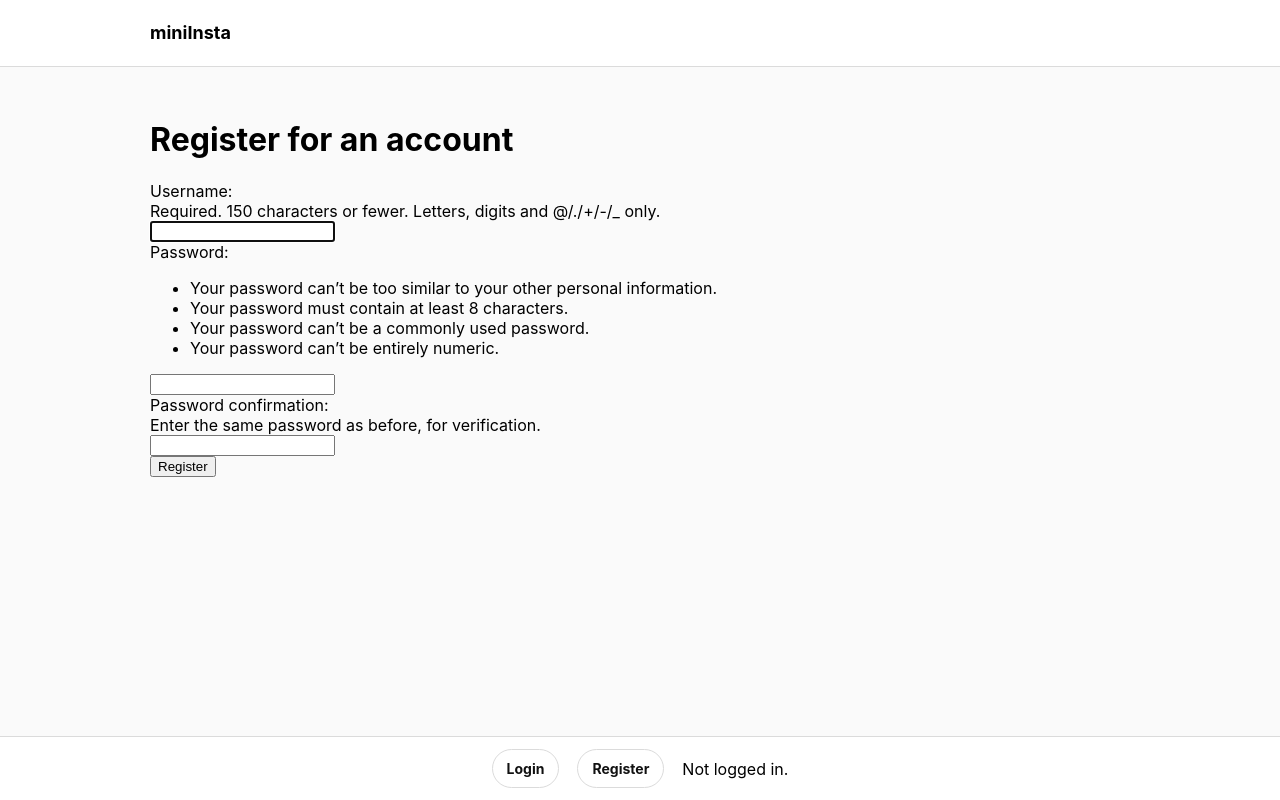
After one commit to varadarohokale/cs412, a Django app: page /mini_insta/register/ in a window 1280 px wide. The commit adds this page. Run offline with Django 5.2, Linux system fonts and the light colour scheme.

Commit message:
Task 1 Complete

```diff
--- a/cs412/urls.py
+++ b/cs412/urls.py
@@ -16,6 +16,8 @@ Including another URLconf
 """
 from django.contrib import admin
 from django.urls import path, include
+from django.conf.urls.static import static
+from django.conf import settings
 
 urlpatterns = [
     path("admin/", admin.site.urls),
@@ -24,5 +26,5 @@ urlpatterns = [
     path("main/", include("restaurant.urls")),
     path("mini_insta/", include("mini_insta.urls")),
 
-
 ]
+urlpatterns += static(settings.MEDIA_URL, document_root=settings.MEDIA_ROOT)
--- a/mini_insta/models.py
+++ b/mini_insta/models.py
@@ -7,6 +7,7 @@
 
 from django.db import models
 from django.urls import reverse
+from django.contrib.auth.models import User
 
 class Profile(models.Model):
     """Represent a user profile within the mini_insta application."""
@@ -25,6 +26,8 @@ class Profile(models.Model):
 
     # Date and time the profile was created/saved.
     join_date = models.DateTimeField(auto_now=True)
+
+    user = models.ForeignKey(User, on_delete=models.CASCADE)
 
     def __str__(self):
         """Return a string representation of this Profile."""
--- a/mini_insta/templates/mini_insta/base.html
+++ b/mini_insta/templates/mini_insta/base.html
@@ -11,19 +11,14 @@
 <html>
 
 <head>
-
     <title>mini_insta</title>
-
-    <!-- Link the external stylesheet for consistent styling -->
     <link rel="stylesheet" href="{% static 'mini_insta.css' %}">
 </head>
 
 <body>
 
-    <!-- Header section -->
     <header class="topbar">
         <div class="container topbar-inner">
-            <!-- Application title links back to profiles -->
             <h1 class="brand">
                 <a href="{% url 'show_all_profiles' %}">
                     miniInsta
@@ -32,44 +27,36 @@
         </div>
     </header>
 
-    <!-- Main content area -->
     <main class="container page">
         {% block content %}
         {% endblock %}
     </main>
 
-    <!-- Bottom navigation bar -->
     <footer class="bottom-nav">
         <div class="bottom-nav-inner">
 
-            <!-- Home: show feed when we know which profile we are in -->
-            {% if profile %}
-            <a class="bottom-nav-link" href="{% url 'show_feed' profile.pk %}">
-                Home
-            </a>
+            {% if request.user.is_authenticated %}
+            <a class="bottom-nav-link" href="{% url 'show_feed' %}">Feed</a>
+            <a class="bottom-nav-link" href="{% url 'search' %}">Search</a>
+            <a class="bottom-nav-link primary" href="{% url 'create_post' %}">Create Post</a>
+            <a class="bottom-nav-link" href="{% url 'show_own_profile' %}">Profile</a>
             {% endif %}
 
-            <!-- Search link -->
-            {% if profile %}
-            <a class="bottom-nav-link" href="{% url 'search' profile.pk %}">
-                Search
-            </a>
+            {% if request.user.is_authenticated %}
+            <form method="post" action="{% url 'logout' %}" class="logout-form">
+                {% csrf_token %}
+                <button type="submit" class="bottom-nav-link">Logout</button>
+            </form>
+            {% else %}
+            <a class="bottom-nav-link" href="{% url 'login' %}">Login</a>
+            <a class="bottom-nav-link" href="{% url 'register' %}">Register</a>
             {% endif %}
 
-            <!-- Create Post -->
-            {% if profile %}
-            <a class="bottom-nav-link primary" href="{% url 'create_post' profile.pk %}">
-                Create Post
-            </a>
+            {% if request.user.is_authenticated %}
+            Logged in user: {{ request.user }}
+            {% else %}
+            Not logged in.
             {% endif %}
-
-            <!-- Profile link -->
-            {% if profile %}
-            <a class="bottom-nav-link" href="{% url 'show_profile' profile.pk %}">
-                Profile
-            </a>
-            {% endif %}
-
 
         </div>
     </footer>
--- a/mini_insta/templates/mini_insta/create_post_form.html
+++ b/mini_insta/templates/mini_insta/create_post_form.html
@@ -16,7 +16,7 @@
     <h2>Create Post</h2>
 
     <!-- Form submits POST data to create_post view -->
-    <form method="POST" action="{% url 'create_post' profile.pk %}" enctype="multipart/form-data">
+    <form method="POST" action="{% url 'create_post' %}" enctype="multipart/form-data">
 
         {% csrf_token %}
         <!-- CSRF token required for secure POST submission -->
--- /dev/null
+++ b/mini_insta/templates/mini_insta/register.html
@@ -0,0 +1,11 @@
+{% extends 'mini_insta/base.html' %}
+
+{% block content %}
+<h1>Register for an account</h1>
+
+<form action="{% url 'register' %}" method="post">
+    {% csrf_token %}
+    {{ form }}
+    <input type="submit" value="Register">
+</form>
+{% endblock %}
--- a/mini_insta/templates/mini_insta/search.html
+++ b/mini_insta/templates/mini_insta/search.html
@@ -16,7 +16,7 @@
 
     <!-- Use GET (not POST) because this is not modifying data; it retrieves results.
          GET also places the query in the URL, making it easy to refresh/share results. -->
-    <form method="GET" action="{% url 'search' profile.pk %}">
+    <form method="GET" action="{% url 'search' %}">
 
         <!-- Input section: collect the user's query string. -->
         <div class="form-group">
--- a/mini_insta/templates/mini_insta/show_post.html
+++ b/mini_insta/templates/mini_insta/show_post.html
@@ -83,12 +83,13 @@
     <!-- Timestamp appears below the comments -->
     <div class="post-time muted">{{ post.timestamp }}</div>
 
-    <!-- Navigation back to the profile page, update or delete post  -->
+    <!-- Navigation back to the profile page, update or delete post -->
     <div class="post-detail-actions">
         <a class="btn btn-outline" href="{% url 'show_profile' post.profile.pk %}">
             Back to profile
         </a>
 
+        {% if request.user.is_authenticated and request.user == post.profile.user %}
         <a class="btn btn-outline" href="{% url 'update_post' post.pk %}">
             Update
         </a>
@@ -96,6 +97,7 @@
         <a class="btn btn-outline" href="{% url 'delete_post' post.pk %}">
             Delete
         </a>
+        {% endif %}
     </div>
 
 </div>
--- a/mini_insta/templates/mini_insta/update_profile_form.html
+++ b/mini_insta/templates/mini_insta/update_profile_form.html
@@ -46,7 +46,7 @@
             </button>
 
             <!-- Cancel uses a normal link because no data should be submitted. -->
-            <a href="{% url 'show_profile' object.pk %}" class="btn-secondary">
+            <a href="{% url 'show_profile' profile.pk %}" class="btn-secondary">
                 Cancel
             </a>
         </div>
--- a/mini_insta/urls.py
+++ b/mini_insta/urls.py
@@ -6,6 +6,7 @@
 from django.urls import path
 from django.conf.urls.static import static
 from django.conf import settings
+from django.contrib.auth import views as auth_views
 
 
 from .views import *
@@ -15,27 +16,37 @@ urlpatterns = [
     # Show all profiles.
     path("", ProfileListView.as_view(), name="show_all_profiles"),
 
-    # Show a single profile by primary key.
+    # Show the logged in user's own profile.
+    path("profile", MyProfileDetailView.as_view(), name="show_own_profile"),
+
+    # Show a single public profile by primary key.
     path("profile/<int:pk>", ProfileDetailView.as_view(), name="show_profile"),
 
-    # Show a single post by primary key.
+    # Update the logged in user's profile.
+    path("profile/update", UpdateProfileView.as_view(), name="update_profile"),
+
+    # Create a post for the logged in user's profile.
+    path("profile/create_post", CreatePostView.as_view(), name="create_post"),
+
+    # Show the logged in user's feed.
+    path("profile/feed", PostFeedListView.as_view(), name="show_feed"),
+
+    # Search as the logged in user.
+    path("profile/search", SearchView.as_view(), name="search"),
+
+    # Public post page.
     path("post/<int:pk>", PostDetailView.as_view(), name="show_post"),
 
-    # Create a post for a specific profile.
-    path( "profile/<int:pk>/create_post", CreatePostView.as_view(), name="create_post"),
-
-    path("profile/<int:pk>/update", UpdateProfileView.as_view(), name="update_profile"),
-
+    # Owner only post actions.
     path("post/<int:pk>/delete", DeletePostView.as_view(), name="delete_post"),
-
     path("post/<int:pk>/update", UpdatePostView.as_view(), name="update_post"),
 
+    # Public followers/following pages.
     path("profile/<int:pk>/followers", ShowFollowersDetailView.as_view(), name="show_followers"),
-
     path("profile/<int:pk>/following", ShowFollowingDetailView.as_view(), name="show_following"),
 
-    path("profile/<int:pk>/feed", PostFeedListView.as_view(), name="show_feed"),
-
-    path("profile/<int:pk>/search", SearchView.as_view(), name="search"),
+    # Authentication views.
+    path("login/", auth_views.LoginView.as_view(template_name="mini_insta/login.html"), name="login"),
+    path("logout/", auth_views.LogoutView.as_view(next_page="show_all_profiles"), name="logout"),
+    path("register/", UserRegistrationView.as_view(), name="register"),
 ]
-urlpatterns += static(settings.MEDIA_URL, document_root=settings.MEDIA_ROOT)
--- a/mini_insta/views.py
+++ b/mini_insta/views.py
@@ -12,7 +12,20 @@ from .models import Photo, Post, Profile
 from django.views.generic.edit import UpdateView, DeleteView
 from django.shortcuts import render
 from django.db.models import Q
+from django.contrib.auth.mixins import LoginRequiredMixin
+from django.contrib.auth.forms import UserCreationForm
+from django.contrib.auth.models import User
 
+class ProfileLoginRequiredMixin(LoginRequiredMixin):
+    """Require login and provide helper methods for the logged in Profile."""
+
+    def get_login_url(self):
+        """Return the URL required for login."""
+        return reverse("login")
+
+    def get_user_profile(self):
+        """Return the Profile associated with the logged in user."""
+        return Profile.objects.get(user=self.request.user)
 
 class ProfileListView(ListView):
     """Display a list of all Profile records."""
@@ -25,6 +38,14 @@ class ProfileListView(ListView):
 
     # Use this name to reference the QuerySet in the template.
     context_object_name = "profiles"
+
+    def dispatch(self, request, *args, **kwargs):
+        """Add debugging information."""
+        if request.user.is_authenticated:
+            print(f"ProfileListView.dispatch(): request.user={request.user}")
+        else:
+            print("ProfileListView.dispatch(): not logged in.")
+        return super().dispatch(request, *args, **kwargs)
 
 
 class ProfileDetailView(DetailView):
@@ -40,7 +61,7 @@ class ProfileDetailView(DetailView):
     context_object_name = "profile"
 
 
-class UpdateProfileView(UpdateView):
+class UpdateProfileView(ProfileLoginRequiredMixin, UpdateView):
     """Update an existing Profile record."""
 
     # Specify which model object is being updated.
@@ -59,6 +80,10 @@ class UpdateProfileView(UpdateView):
 
         # Delegate database update + redirect behavior to Django's UpdateView.
         return super().form_valid(form)
+
+    def get_object(self):
+        """Return the Profile associated with the logged in user."""
+        return self.get_user_profile()
 
 
 
@@ -85,7 +110,7 @@ class PostDetailView(DetailView):
         return context
 
 
-class CreatePostView(CreateView):
+class CreatePostView(ProfileLoginRequiredMixin, CreateView):
     """Create a new Post for a given Profile, including uploaded Photo(s)."""
 
     # Collect Post data (caption). Photo uploads are handled via request.FILES.
@@ -99,16 +124,15 @@ class CreatePostView(CreateView):
         context = super().get_context_data(**kwargs)
 
         # profile_pk identifies which Profile is creating the new Post.
-        profile_pk = self.kwargs["pk"]
-        context["profile"] = Profile.objects.get(pk=profile_pk)
+        context["profile"] = self.get_user_profile()
 
         return context
 
     def form_valid(self, form):
         """Save the Post, then create related Photo objects from uploaded files."""
         # profile_pk is the primary key of the Profile creating the Post.
-        profile_pk = self.kwargs["pk"]
-        profile = Profile.objects.get(pk=profile_pk)
+        profile = self.get_user_profile()
+
 
         # Attach the Post to the correct Profile before saving it.
         form.instance.profile = profile
@@ -132,7 +156,7 @@ class CreatePostView(CreateView):
         return reverse("show_post", kwargs={"pk": self.object.pk})
 
 
-class UpdatePostView(UpdateView):
+class UpdatePostView(ProfileLoginRequiredMixin, UpdateView):
     """Update an existing Post caption."""
 
     # Specify which model object is being updated.
@@ -156,8 +180,19 @@ class UpdatePostView(UpdateView):
         """Return the URL to display the updated Post."""
         return reverse("show_post", kwargs={"pk": self.object.pk})
 
+    def dispatch(self, request, *args, **kwargs):
+        """Only allow the owner of the Post to update it."""
+        post = self.get_object()
+        if post.profile != self.get_user_profile():
+            return render(
+                request,
+                "mini_insta/not_authorized.html",
+                {"message": "You may only update your own posts."},
+            )
+        return super().dispatch(request, *args, **kwargs)
 
-class DeletePostView(DeleteView):
+
+class DeletePostView(ProfileLoginRequiredMixin, DeleteView):
     """Delete an existing Post and redirect to the owner's Profile page."""
 
     # Specify which model object is being deleted.
@@ -185,6 +220,16 @@ class DeletePostView(DeleteView):
         # After deleting a Post, return to the Profile page of the Post owner.
         return reverse("show_profile", kwargs={"pk": self.object.profile.pk})
 
+    def dispatch(self, request, *args, **kwargs):
+        """Only allow the owner of the Post to delete it."""
+        post = self.get_object()
+        if post.profile != self.get_user_profile():
+            return render(
+                request,
+                "mini_insta/not_authorized.html",
+                {"message": "You may only delete your own posts."},
+            )
+        return super().dispatch(request, *args, **kwargs)
 
 
 class ShowFollowersDetailView(DetailView):
@@ -205,7 +250,7 @@ class ShowFollowingDetailView(DetailView):
 
 
 
-class PostFeedListView(ListView):
+class PostFeedListView(ProfileLoginRequiredMixin, ListView):
     """Display a feed of Posts for a single Profile."""
 
     # The feed is a list of Post objects, so ListView is appropriate.
@@ -214,26 +259,17 @@ class PostFeedListView(ListView):
     context_object_name = "posts"
 
     def get_queryset(self):
-        """Return the Posts in the feed for the Profile identified by pk."""
-        # profile_pk identifies which user's feed we are rendering.
-        profile_pk = self.kwargs["pk"]
-        profile = Profile.objects.get(pk=profile_pk)
-
-        # Delegate feed logic to the Profile accessor method.
+        """Return the feed Posts for the logged in user's Profile."""
+        profile = self.get_user_profile()
         return profile.get_post_feed()
 
     def get_context_data(self, **kwargs):
-        """Add the Profile to context for navigation links."""
+        """Add the logged in user's Profile to context for navigation links."""
         context = super().get_context_data(**kwargs)
-
-        # Provide "profile" so base.html can build nav links (home/search/profile).
-        profile_pk = self.kwargs["pk"]
-        context["profile"] = Profile.objects.get(pk=profile_pk)
-
+        context["profile"] = self.get_user_profile()
         return context
 
-
-class SearchView(ListView):
+class SearchView(ProfileLoginRequiredMixin, ListView):
     """Search Profiles and Posts based on a text query."""
 
     # Default results template (used when query is present).
@@ -248,8 +284,8 @@ class SearchView(ListView):
         # should display when no query parameter is provided.
         if "query" not in self.request.GET:
             # profile_pk identifies which Profile is performing the search.
-            profile_pk = self.kwargs["pk"]
-            profile = Profile.objects.get(pk=profile_pk)
+
+            profile = self.get_user_profile()
 
             # Render the search form template with required context.
             return render(request, "mini_insta/search.html", {"profile": profile})
@@ -258,7 +294,7 @@ class SearchView(ListView):
         return super().dispatch(request, *args, **kwargs)
 
     def get_queryset(self):
-        """Return Posts whose caption contains the query (case-insensitive)."""
+        """Return Posts whose caption contains the query ."""
         # q is the search query text typed by the user.
         q = self.request.GET.get("query", "").strip()
 
@@ -274,8 +310,7 @@ class SearchView(ListView):
         context = super().get_context_data(**kwargs)
 
         # profile_pk identifies which Profile is performing the search.
-        profile_pk = self.kwargs["pk"]
-        profile = Profile.objects.get(pk=profile_pk)
+        profile= self.get_user_profile()
         context["profile"] = profile
 
         # q is the search query text typed by the user.
@@ -298,3 +333,25 @@ class SearchView(ListView):
             context["profiles"] = Profile.objects.none()
 
         return context
+
+class MyProfileDetailView(ProfileLoginRequiredMixin, DetailView):
+    """Display the Profile of the logged in user."""
+
+    model = Profile
+    template_name = "mini_insta/show_profile.html"
+    context_object_name = "profile"
+
+    def get_object(self):
+        """Return the Profile associated with the logged in user."""
+        return self.get_user_profile()
+
+class UserRegistrationView(CreateView):
+    """Show/process form for account registration."""
+
+    template_name = "mini_insta/register.html"
+    form_class = UserCreationForm
+    model = User
+
+    def get_success_url(self):
+        """Return the URL to redirect to after creating a new User."""
+        return reverse("login")
--- a/static/mini_insta.css
+++ b/static/mini_insta.css
@@ -610,6 +610,23 @@ a {
     flex: 0 0 auto;
 }
 
+.logout-form {
+    margin: 0;
+    display: flex;
+    align-items: center;
+}
+
+.logout-form .bottom-nav-link {
+    background: var(--card);
+    border: 1px solid var(--border);
+    font-weight: 700;
+    font-size: 14px;
+    color: var(--text);
+    padding: 10px 14px;
+    border-radius: 999px;
+    cursor: pointer;
+}
+
 @media (max-width: 700px) {
     .profile-header {
         grid-template-columns: 1fr;
```
Also changed, not shown: mini_insta/templates/mini_insta/login.html (added, +21 -0 lines), mini_insta/templates/mini_insta/show_profile.html (+11 -21 lines), db.sqlite3, media/073979e8-3212-439c-b778-243255dfa27b.jpeg (added), mini_insta/migrations/0005_profile_user.py (added), 1 other file.
